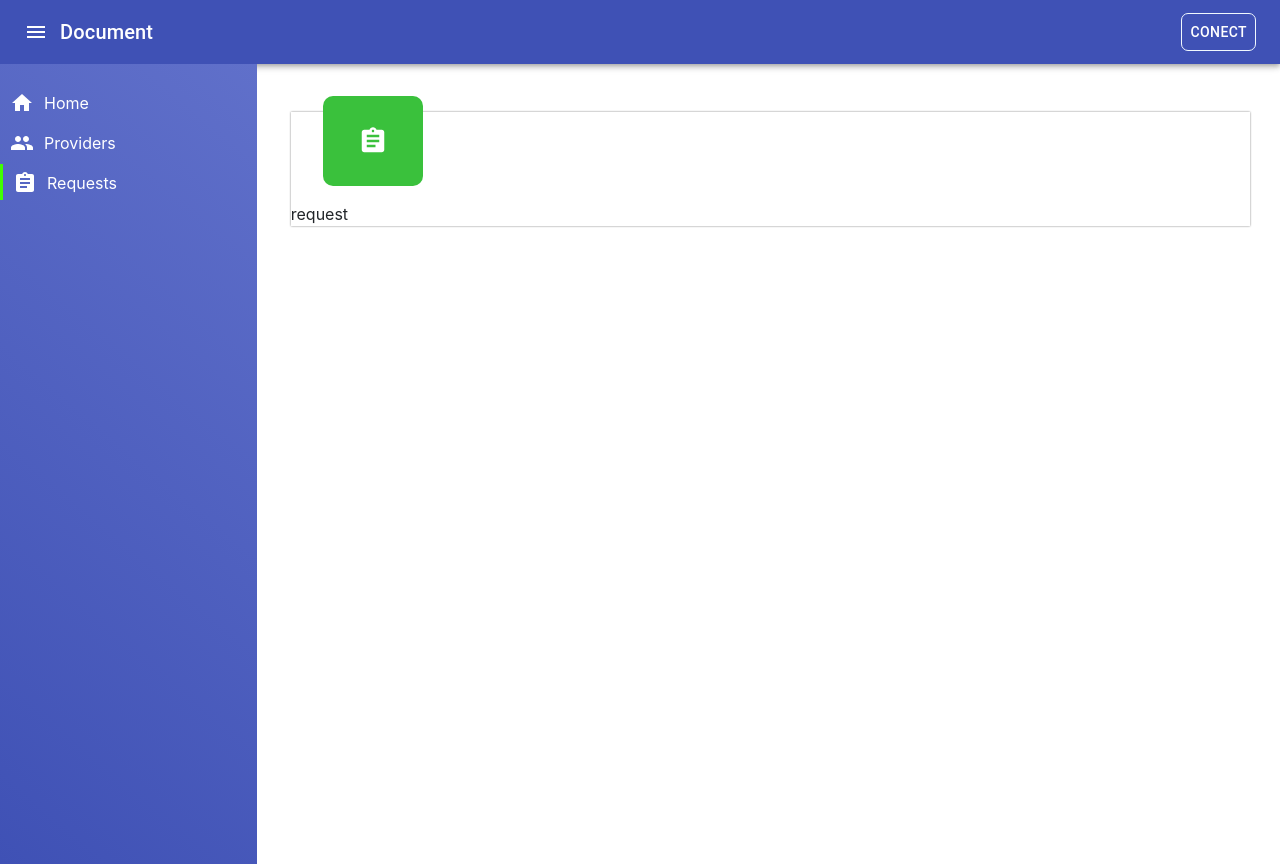
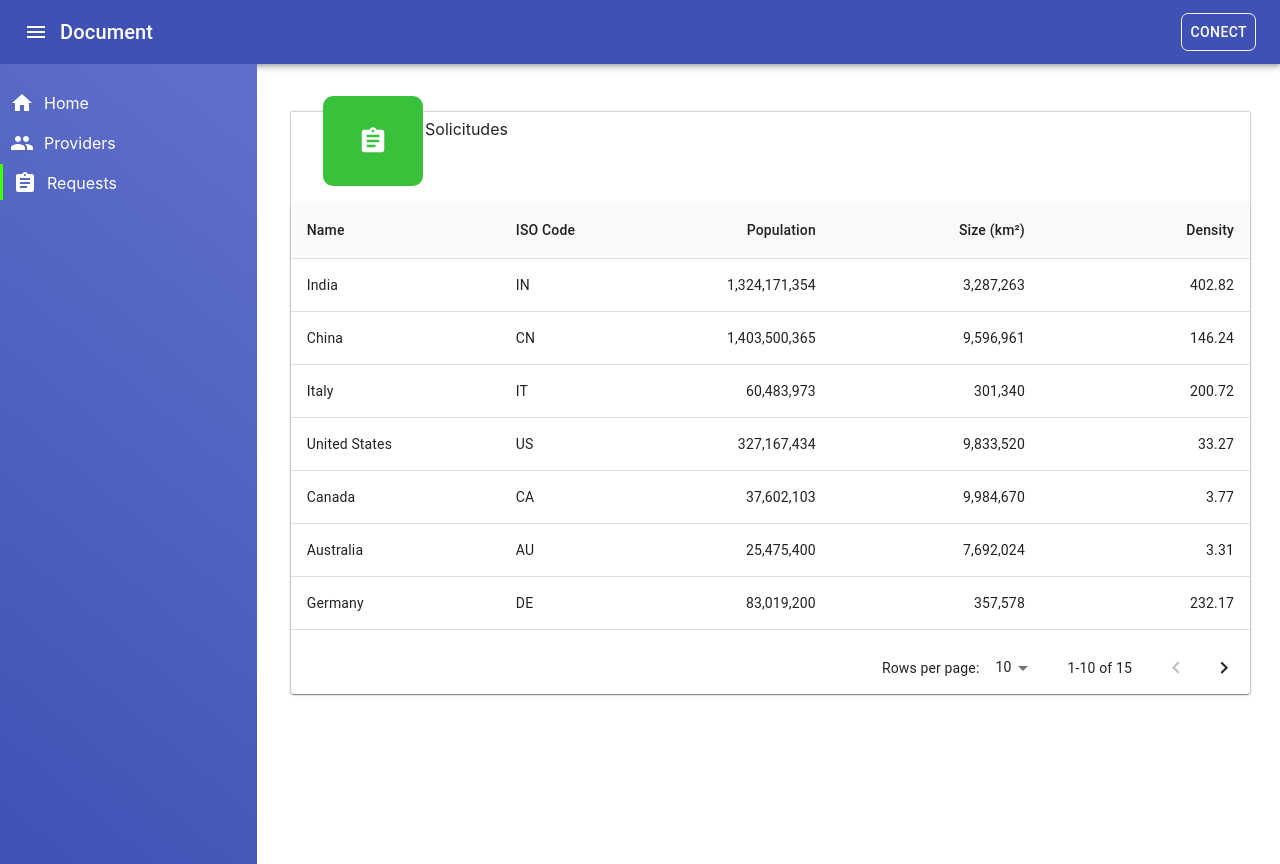
Before and after one commit to Electronic-Signatures-Industries/documentos-tokenizable, a React (Create React App) app in the folder app/: page /request in a window 1280 px wide. Built offline with nearby package versions, Linux system fonts and the light colour scheme.

Commit message:
Adding table and react-device-detect

```diff
--- a/app/package.json
+++ b/app/package.json
@@ -15,6 +15,7 @@
     "bootstrap": "^4.6.0",
     "i18next": "^19.8.4",
     "node-sass": "^4.14.1",
+    "react-device-detect": "^1.13.1",
     "react": "^17.0.1",
     "react-dom": "^17.0.1",
     "react-i18next": "^11.7.4",
--- a/app/src/components/Background/Background.jsx
+++ b/app/src/components/Background/Background.jsx
@@ -7,7 +7,11 @@ const Background = (props) => {
 	const Icon = props.icon;
 	return (
 		<div className="container-background">
-			<div className="box"><Icon className="icon" /></div>
+			<div className="container-title">
+				<div className="box"><Icon className="icon" /></div>
+				<span>{props.title}</span>
+			</div>
+
 			{props.children}
 		</div>
 	)
@@ -16,6 +20,7 @@ const Background = (props) => {
 Background.propTypes = {
 	children: PropTypes.node.isRequired,
 	icon: PropTypes.object.isRequired,
+	title: PropTypes.string.isRequired,
 };
 
 export default Background;
--- a/app/src/components/Background/background.scss
+++ b/app/src/components/Background/background.scss
@@ -3,6 +3,13 @@
     margin-top: 3rem;
     box-shadow: 0 0 2px grey;
     margin-left: -3rem;
+    .container-title {
+        display: grid;
+        grid-template-columns: 14% auto;
+        span {
+            padding-top: 5px;
+        }
+    }
     .box {
         background: #3AC13C;
         width: 100px;
--- a/app/src/components/Header/Header.jsx
+++ b/app/src/components/Header/Header.jsx
@@ -1,4 +1,5 @@
-import React from 'react';
+import React, { useEffect } from 'react';
+import { isMobile } from 'react-device-detect';
 import PropTypes from 'prop-types';
 import AppBar from '@material-ui/core/AppBar';
 import Toolbar from '@material-ui/core/Toolbar';
@@ -11,9 +12,16 @@ import i18n from 'i18next';
 import './header.scss';
 
 const Header = (props) => {
+	useEffect(() => {
+		if(isMobile) {
+			props.setIsSlide(!props.isSlide)
+		}
+	}, [isMobile]);
+
 	const handleSide = () => {
 		props.setIsSlide(!props.isSlide)
 	}
+
 	return (
 		<div className="root">
 			<AppBar position="static">
--- a/app/src/containers/Layout/Layout.jsx
+++ b/app/src/containers/Layout/Layout.jsx
@@ -13,10 +13,10 @@ const Layout = ({children}) => {
 		<div >
 			<Header setIsSlide={setIsSlide} isSlide={isSlide} />
 			<Row className="row-layout">
-				<Col md={isSlide ? '2' : '3'} xs="2">
+				<Col md={isSlide ? '2' : '3'} xs="4" className="col-sidebar">
 					<SideBar isSlide={isSlide} />
 				</Col>
-				<Col xs="2" md='9'>
+				<Col xs="8" md={isSlide ? '10' : '9'}>
 					<main>
 						<Container>
 							{children}
--- a/app/src/containers/Layout/layout.scss
+++ b/app/src/containers/Layout/layout.scss
@@ -1,3 +1,6 @@
 .row-layout {
     margin-right: 0px;
+    .col-sidebar {
+        z-index: 3;
+    }
 }
--- a/app/src/containers/Provider/Provider.jsx
+++ b/app/src/containers/Provider/Provider.jsx
@@ -1,12 +1,137 @@
 import React from 'react';
 import GroupIcon from '@material-ui/icons/Group';
 import Background from '../../components/Background/Background';
+import { makeStyles } from '@material-ui/core/styles';
+import Paper from '@material-ui/core/Paper';
+import Table from '@material-ui/core/Table';
+import TableBody from '@material-ui/core/TableBody';
+import TableCell from '@material-ui/core/TableCell';
+import TableContainer from '@material-ui/core/TableContainer';
+import TableHead from '@material-ui/core/TableHead';
+import TablePagination from '@material-ui/core/TablePagination';
+import TableRow from '@material-ui/core/TableRow';
+
+const columns = [
+	{ id: 'name', label: 'Name', minWidth: 170 },
+	{ id: 'code', label: 'ISO\u00a0Code', minWidth: 100 },
+	{
+		id: 'population',
+		label: 'Population',
+		minWidth: 170,
+		align: 'right',
+		format: (value) => value.toLocaleString('en-US'),
+	},
+	{
+		id: 'size',
+		label: 'Size\u00a0(km\u00b2)',
+		minWidth: 170,
+		align: 'right',
+		format: (value) => value.toLocaleString('en-US'),
+	},
+	{
+		id: 'density',
+		label: 'Density',
+		minWidth: 170,
+		align: 'right',
+		format: (value) => value.toFixed(2),
+	},
+];
+
+function createData(name, code, population, size) {
+	const density = population / size;
+	return { name, code, population, size, density };
+}
+
+const rows = [
+	createData('India', 'IN', 1324171354, 3287263),
+	createData('China', 'CN', 1403500365, 9596961),
+	createData('Italy', 'IT', 60483973, 301340),
+	createData('United States', 'US', 327167434, 9833520),
+	createData('Canada', 'CA', 37602103, 9984670),
+	createData('Australia', 'AU', 25475400, 7692024),
+	createData('Germany', 'DE', 83019200, 357578),
+	createData('Ireland', 'IE', 4857000, 70273),
+	createData('Mexico', 'MX', 126577691, 1972550),
+	createData('Japan', 'JP', 126317000, 377973),
+	createData('France', 'FR', 67022000, 640679),
+	createData('United Kingdom', 'GB', 67545757, 242495),
+	createData('Russia', 'RU', 146793744, 17098246),
+	createData('Nigeria', 'NG', 200962417, 923768),
+	createData('Brazil', 'BR', 210147125, 8515767),
+];
+
+const useStyles = makeStyles({
+	root: {
+		width: '100%',
+	},
+	container: {
+		maxHeight: 440,
+	},
+});
 
 const Provider = () => {
+	const classes = useStyles();
+	const [page, setPage] = React.useState(0);
+	const [rowsPerPage, setRowsPerPage] = React.useState(10);
+
+	const handleChangePage = (event, newPage) => {
+		setPage(newPage);
+	};
+
+	const handleChangeRowsPerPage = (event) => {
+		setRowsPerPage(+event.target.value);
+		setPage(0);
+	};
 	return (
 		<div>
-			<Background icon={GroupIcon}>
-				<div>request</div>
+			<Background icon={GroupIcon} title="Proveedores">
+				<Paper className={classes.root}>
+					<TableContainer className={classes.container}>
+						<Table stickyHeader aria-label="sticky table">
+							<TableHead>
+								<TableRow>
+									{columns.map((column) => (
+										<TableCell
+											key={column.id}
+											align={column.align}
+											style={{ minWidth: column.minWidth }}
+										>
+											{column.label}
+										</TableCell>
+									))}
+								</TableRow>
+							</TableHead>
+							<TableBody>
+								{rows.slice(page * rowsPerPage, page * rowsPerPage + rowsPerPage).map((row) => {
+									return (
+										<TableRow hover role="checkbox" tabIndex={-1} key={row.code}>
+											{columns.map((column) => {
+												const value = row[column.id];
+												return (
+													<TableCell key={column.id} align={column.align}>
+														{column.format && typeof value === 'number' ?
+															column.format(value)
+															:
+															value}
+													</TableCell>
+												);
+											})}
+										</TableRow>
+									);
+								})}
+							</TableBody>
+						</Table>
+					</TableContainer>
+					<TablePagination
+						rowsPerPageOptions={[10, 25, 100]}
+						component="div"
+						count={rows.length}
+						rowsPerPage={rowsPerPage}
+						page={page}
+						onChangePage={handleChangePage}
+						onChangeRowsPerPage={handleChangeRowsPerPage}
+					/>
+				</Paper>
 			</Background>
 		</div>
 	)
--- a/app/src/containers/Request/Request.jsx
+++ b/app/src/containers/Request/Request.jsx
@@ -1,13 +1,138 @@
 import React from 'react';
 import AssignmentIcon from '@material-ui/icons/Assignment';
 import Background from '../../components/Background/Background';
+import { makeStyles } from '@material-ui/core/styles';
+import Paper from '@material-ui/core/Paper';
+import Table from '@material-ui/core/Table';
+import TableBody from '@material-ui/core/TableBody';
+import TableCell from '@material-ui/core/TableCell';
+import TableContainer from '@material-ui/core/TableContainer';
+import TableHead from '@material-ui/core/TableHead';
+import TablePagination from '@material-ui/core/TablePagination';
+import TableRow from '@material-ui/core/TableRow';
+
+
+const columns = [
+	{ id: 'name', label: 'Name', minWidth: 170 },
+	{ id: 'code', label: 'ISO\u00a0Code', minWidth: 100 },
+	{
+		id: 'population',
+		label: 'Population',
+		minWidth: 170,
+		align: 'right',
+		format: (value) => value.toLocaleString('en-US'),
+	},
+	{
+		id: 'size',
+		label: 'Size\u00a0(km\u00b2)',
+		minWidth: 170,
+		align: 'right',
+		format: (value) => value.toLocaleString('en-US'),
+	},
+	{
+		id: 'density',
+		label: 'Density',
+		minWidth: 170,
+		align: 'right',
+		format: (value) => value.toFixed(2),
+	},
+];
+
+function createData(name, code, population, size) {
+	const density = population / size;
+	return { name, code, population, size, density };
+}
+
+const rows = [
+	createData('India', 'IN', 1324171354, 3287263),
+	createData('China', 'CN', 1403500365, 9596961),
+	createData('Italy', 'IT', 60483973, 301340),
+	createData('United States', 'US', 327167434, 9833520),
+	createData('Canada', 'CA', 37602103, 9984670),
+	createData('Australia', 'AU', 25475400, 7692024),
+	createData('Germany', 'DE', 83019200, 357578),
+	createData('Ireland', 'IE', 4857000, 70273),
+	createData('Mexico', 'MX', 126577691, 1972550),
+	createData('Japan', 'JP', 126317000, 377973),
+	createData('France', 'FR', 67022000, 640679),
+	createData('United Kingdom', 'GB', 67545757, 242495),
+	createData('Russia', 'RU', 146793744, 17098246),
+	createData('Nigeria', 'NG', 200962417, 923768),
+	createData('Brazil', 'BR', 210147125, 8515767),
+];
+
+const useStyles = makeStyles({
+	root: {
+		width: '100%',
+	},
+	container: {
+		maxHeight: 440,
+	},
+});
 
 const Request = () => {
+	const classes = useStyles();
+	const [page, setPage] = React.useState(0);
+	const [rowsPerPage, setRowsPerPage] = React.useState(10);
 
+	const handleChangePage = (event, newPage) => {
+		setPage(newPage);
+	};
+
+	const handleChangeRowsPerPage = (event) => {
+		setRowsPerPage(+event.target.value);
+		setPage(0);
+	};
 	return (
 		<div>
-			<Background icon={AssignmentIcon}>
-				<div>request</div>
+			<Background icon={AssignmentIcon} title="Solicitudes">
+				<Paper className={classes.root}>
+					<TableContainer className={classes.container}>
+						<Table stickyHeader aria-label="sticky table">
+							<TableHead>
+								<TableRow>
+									{columns.map((column) => (
+										<TableCell
+											key={column.id}
+											align={column.align}
+											style={{ minWidth: column.minWidth }}
+										>
+											{column.label}
+										</TableCell>
+									))}
+								</TableRow>
+							</TableHead>
+							<TableBody>
+								{rows.slice(page * rowsPerPage, page * rowsPerPage + rowsPerPage).map((row) => {
+									return (
+										<TableRow hover role="checkbox" tabIndex={-1} key={row.code}>
+											{columns.map((column) => {
+												const value = row[column.id];
+												return (
+													<TableCell key={column.id} align={column.align}>
+														{column.format && typeof value === 'number' ?
+															column.format(value)
+															:
+															value}
+													</TableCell>
+												);
+											})}
+										</TableRow>
+									);
+								})}
+							</TableBody>
+						</Table>
+					</TableContainer>
+					<TablePagination
+						rowsPerPageOptions={[10, 25, 100]}
+						component="div"
+						count={rows.length}
+						rowsPerPage={rowsPerPage}
+						page={page}
+						onChangePage={handleChangePage}
+						onChangeRowsPerPage={handleChangeRowsPerPage}
+					/>
+				</Paper>
 			</Background>
 		</div>
 
```
Also changed, not shown: 1 other file (tests, documents, lock files or other folders).
